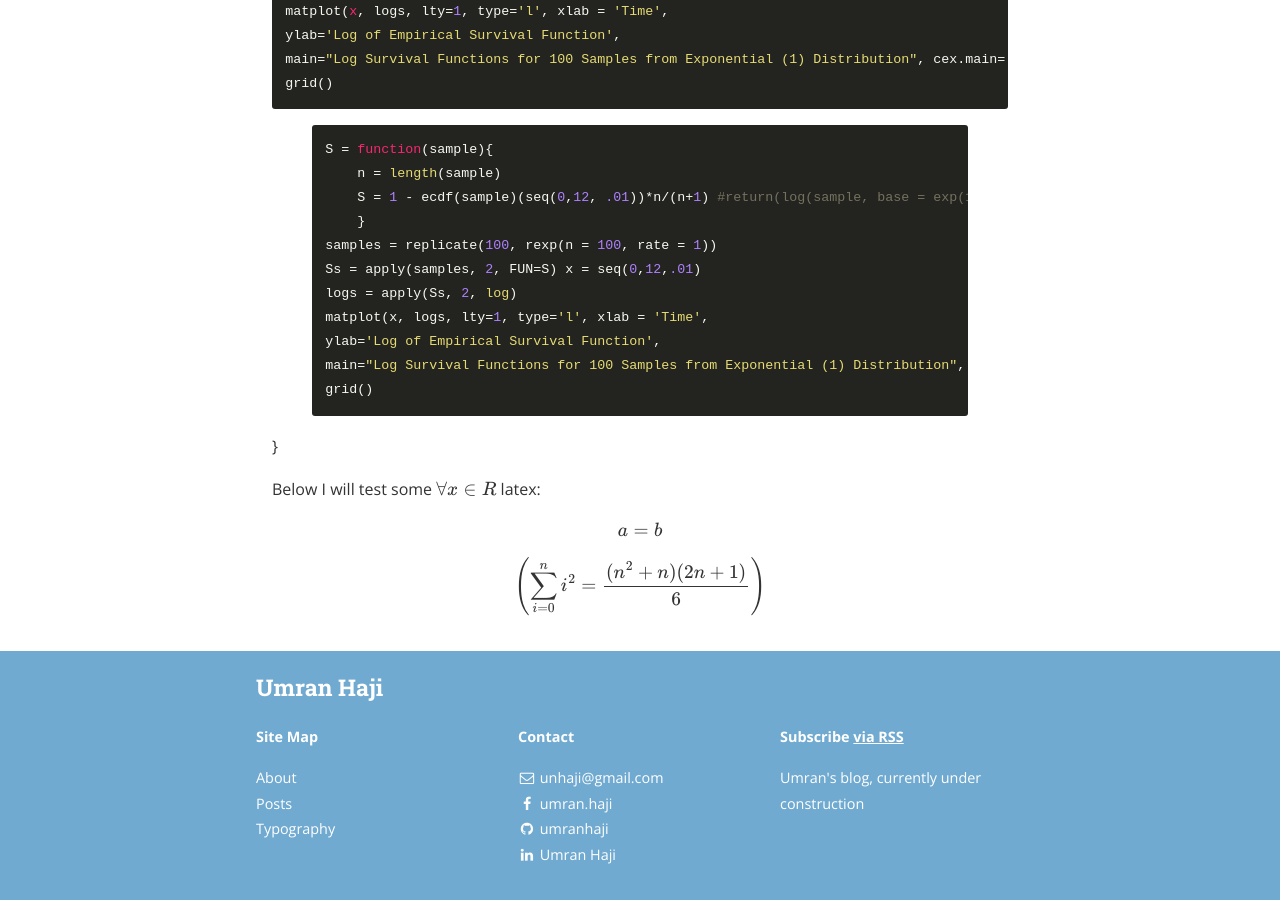
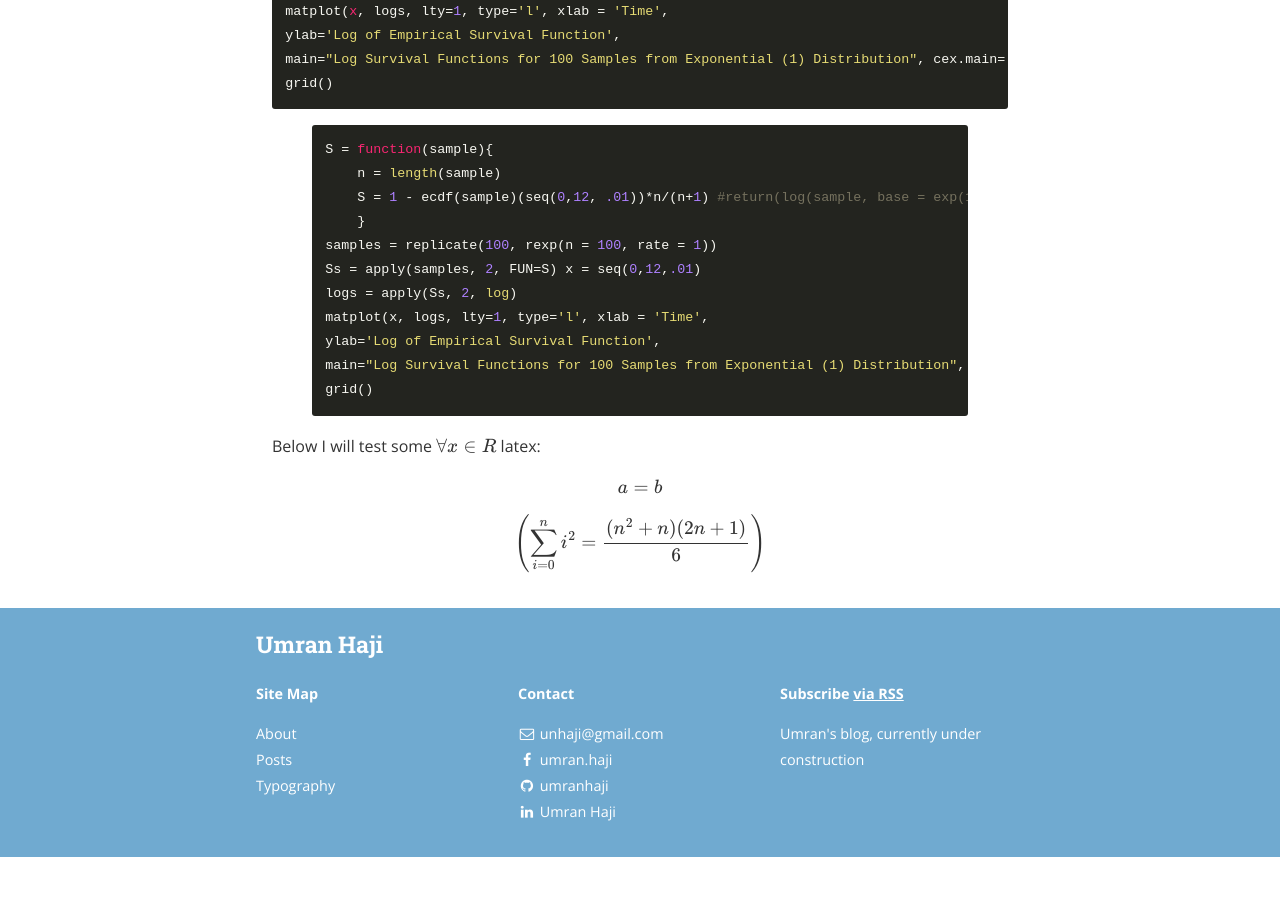
Before and after one commit to umranhaji/umranhaji.github.io, a Jekyll site: the page built from about.md, in a window 1280 px wide and 900 px high, scrolled down 1107 px. Built offline with Jekyll 4.4.1, drawn with Linux system fonts in a browser that asks for light colours; nearby versions of some CDN libraries; formulas are drawn with MathJax 3; after the commit the page ends 1964 px from its top, so only the background shows below that.

Commit message:
Updated 'about.md' via CloudCannon

```diff
--- a/about.md
+++ b/about.md
@@ -48,7 +48,7 @@ ylab='Log of Empirical Survival Function',
 main="Log Survival Functions for 100 Samples from Exponential (1) Distribution", cex.main=.85)
 grid()
 
-{% endhighlight %}}
+{% endhighlight %}
 
 Below I will test some $$\forall x \in R$$ latex:
 
```
